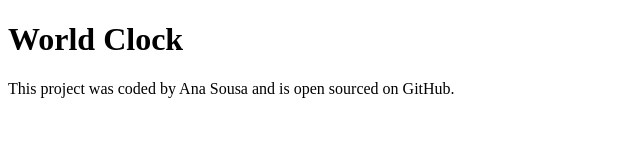
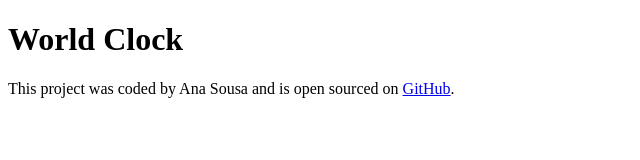
Before and after one commit to anadesousa/worldclock, a plain HTML site: page index.html in a window 1280 px wide. Shown: the full height of the page, 0-640 px from the left. Drawn offline with Linux system fonts and the light colour scheme.

Commit message:
Added link to GitHub

```diff
--- a/index.html
+++ b/index.html
@@ -9,7 +9,8 @@
   <body>
     <h1>World Clock</h1>
     <footer>
-      This project was coded by Ana Sousa and is open sourced on GitHub.
+      This project was coded by Ana Sousa and is open sourced on
+      <a href="https://github.com/anadesousa/worldclock">GitHub</a>.
     </footer>
     <script src="javascript/index.js"></script>
   </body>
```
